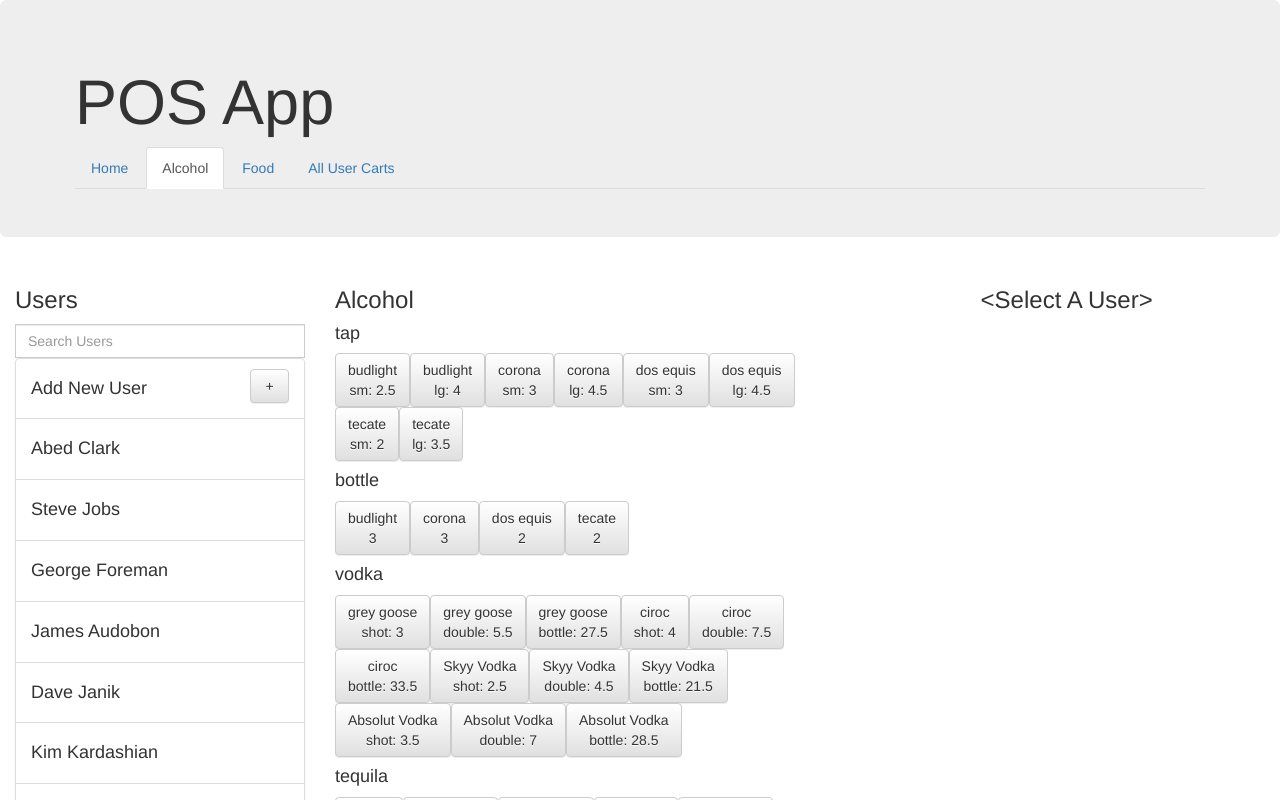
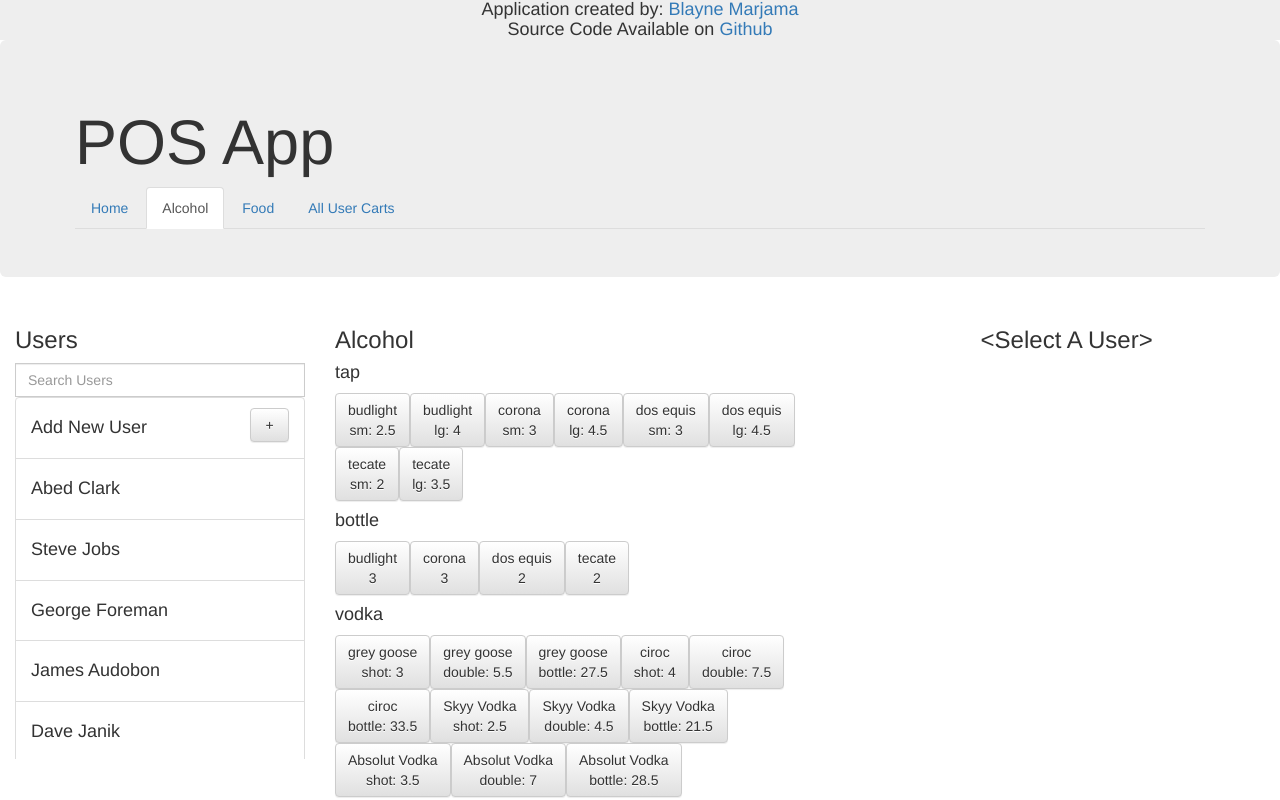
Before and after one commit to blaynem/pos-app, a React (Create React App) app: page / in a window 1280 px wide. Shown: the top 800 px of the page. Built offline with nearby package versions, Linux system fonts and the light colour scheme.

Commit message:
added user list scroll/ highlight selected list item, update readme

```diff
--- /dev/null
+++ b/src/components/user_select.css
@@ -0,0 +1,4 @@
+#usersScroll {
+	height: 362px;
+	overflow-y: scroll;
+}
--- a/src/components/user_select.js
+++ b/src/components/user_select.js
@@ -3,15 +3,21 @@ import { connect } from 'react-redux';
 import { bindActionCreators } from 'redux';
 import { chooseUserCart } from '../actions';
 
+import './user_select.css';
+
 class UserSelect extends Component {
 	constructor(props){
 		super(props);
 
-		this.state = { searchTerm: '' }
+		this.state = { searchTerm: '', userIndex: null }
 		this.onInputChange = this.onInputChange.bind(this)
 	}
+
+	// on clicking a user, it will select that list items index, and set it to userIndex's state,
+	// allowing me to render different class styles for a selected list item
 	// on clicking a user, it will choose their cart for the items added in menu to be placed in.
-	chooseUserCart(name, userId){
+	chooseUserCart(name, userId, i){
+		this.setState({ userIndex: i })
 		this.props.chooseUserCart(name, userId);
 	}
 
@@ -27,8 +33,10 @@ class UserSelect extends Component {
 			const full_name = (name.first_name + " " + name.last_name)
 			return (full_name.toLowerCase().includes(this.state.searchTerm.toLowerCase()));
 		}).map((users, i) => {
+			// sets class depending on if this.state.userIndex is equal to the index or not.
+			const listItemClass = (this.state.userIndex === i ? "list-group-item active" : "list-group-item")
 			return (
-				<li key={users + i} className="list-group-item" onClick={() => this.chooseUserCart(users.first_name, users.id)}>
+				<li key={users + i} className={listItemClass} onClick={() => this.chooseUserCart(users.first_name, users.id, i)}>
 					<h4 style={{textTransform:"capitalize"}}>{users.first_name} {users.last_name}</h4>
 				</li>
 			)
@@ -46,6 +54,7 @@ class UserSelect extends Component {
 						value={this.state.searchTerm}
 						onChange={this.onInputChange}/>
 				</div>
+				<div id="usersScroll">
 					<ul className="list-group">
 						<li className="list-group-item">
 							<h4 style={{display:"inline-block"}}>Add New User</h4>
@@ -56,6 +65,7 @@ class UserSelect extends Component {
 						</li>
 						{this.renderUsers()}
 					</ul>
+				</div>
 			</div>
 		)
 	}
--- a/src/containers/App.js
+++ b/src/containers/App.js
@@ -15,8 +15,18 @@ class App extends Component {
 	}
 
   render() {
+    const madeByStyles = {
+      textAlign:"center",
+      background: "#eee",
+      margin:"0"
+    }
+
     return (
       <div style={{paddingLeft: 0, paddingRight: 0}} className="container-fluid">
+        <div>
+          <h4 style={madeByStyles}>Application created by: <a href="http://blaynemarjama.surge.sh" target="_blank">Blayne Marjama</a></h4>
+          <h4 style={madeByStyles}>Source Code Available on <a href="https://github.com/blaynem/pos-app" target="_blank">Github</a></h4>
+        </div>
         <Header />
         <Menu />
       </div>
```
Also changed, not shown: 1 other file (tests, documents, lock files or other folders). Lines whose indentation alone changed are shown as unchanged.
